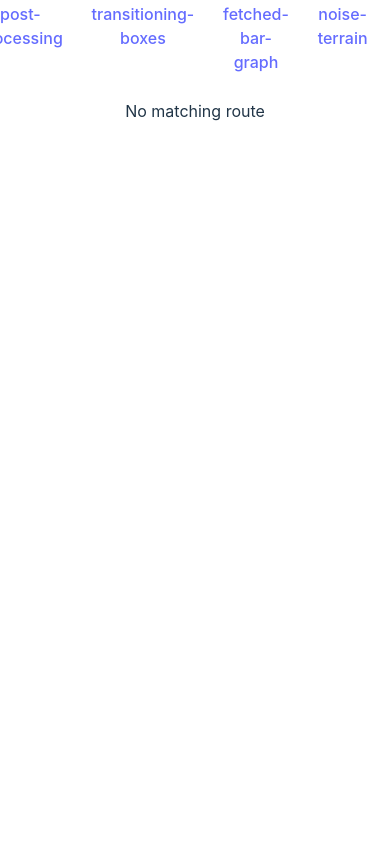
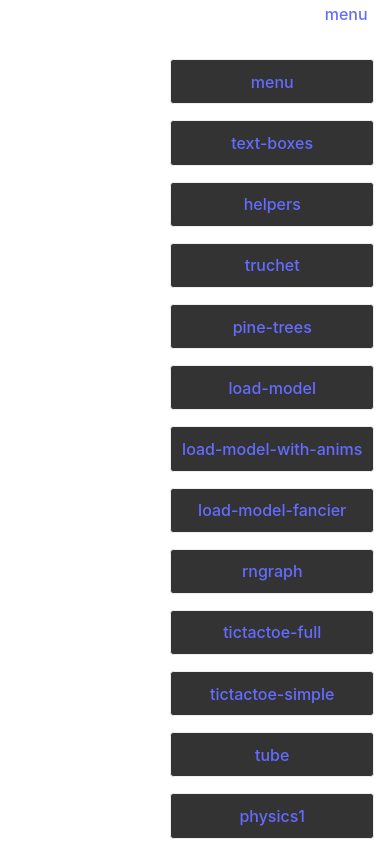
Before and after one commit to nbogie/react-three-fiber-experiments, a React (Vite) app: page /#/menu in a window 390 px wide. Shown: the top 844 px of the page. Built offline with nearby package versions, Linux system fonts and the light colour scheme.

Commit message:
CSS to show only a link to menu when on mobile.

```diff
--- a/src/Layout.tsx
+++ b/src/Layout.tsx
@@ -6,19 +6,11 @@ export function Layout() {
     return <React.Fragment>
         {/* A "layout route" is a good place to put markup you want to
           share across all the pages on your site, like navigation. */}
-        <nav>
-            <ul>
-                <li>
-                    <Link to="/">Index</Link>
-                </li>
-                {myRoutes.map(oneRoute =>
-                    <li key={oneRoute.path}>
-                        <Link to={"/" + oneRoute.path}>{oneRoute.path}</Link>
-                    </li>
-                )}
 
-            </ul>
-        </nav>
+        {/* only one of these will be shown */}
+        {/* TODO: perhaps it is confusing to have two nav sections - not enough to hide one with CSS */}
+        <NavMenu className="topMenu" />
+        <SimplifiedTopMenu />
 
         {/* An <Outlet> renders whatever child route is currently active,
           so you can think about this <Outlet> as a placeholder for
@@ -26,3 +18,39 @@ export function Layout() {
         <Outlet />
     </React.Fragment>;
 }
+
+interface NavMenuProps {
+    className: string;
+}
+export function NavMenu(props: NavMenuProps) {
+    return <nav className={props.className}>
+        <ul>
+            {
+                myRoutes.map(oneRoute => (
+                    <li key={oneRoute.path}>
+                        <Link to={"/" + oneRoute.path}>{oneRoute.path}</Link>
+                    </li>
+                )
+                )
+            }
+        </ul>
+    </nav>;
+}
+
+
+export function SimplifiedTopMenu() {
+    return (
+        <nav className={"simplifiedTopMenu"}>
+            <ul>
+                {
+                    myRoutes.filter(oneRoute => oneRoute.path === "menu").map(oneRoute => (
+                        <li key={oneRoute.path}>
+                            <Link to={"/" + oneRoute.path}>{oneRoute.path}</Link>
+                        </li>
+                    )
+                    )
+                }
+            </ul>
+        </nav>
+    );
+}
--- a/src/MyRoutes.tsx
+++ b/src/MyRoutes.tsx
@@ -4,6 +4,7 @@ import { HelpersDemo } from './components/HelpersDemo';
 import LoadModelDemo from './components/loadModel/LoadModelDemo';
 import LoadModelFancierDemo from './components/loadModelFancier/LoadModelFancierDemo';
 import LoadModelWithAnimsDemo from './components/loadModelWithAnims/LoadModelWithAnimsDemo';
+import { MainMenu } from './components/MainMenu';
 import { NoiseTerrainDemo } from './components/noiseTerrain/NoiseTerrainDemo';
 import Physics1Demo from './components/physics1/Physics1Demo';
 import PineTreeFieldDemo from './components/pineTrees/PineTreeFieldDemo';
@@ -21,7 +22,8 @@ import { Layout } from './Layout';
 
 
 export const myRoutes = [
-    { path: "text-boxes", element: <TextBoxesDemo /> }
+    { path: "menu", element: <MainMenu /> }
+    , { path: "text-boxes", element: <TextBoxesDemo /> }
     , { path: "helpers", element: <HelpersDemo /> }
     , { path: "truchet", element: <TruchetDemo /> }
     , { path: "pine-trees", element: <PineTreeFieldDemo /> }
--- a/src/components/App.css
+++ b/src/components/App.css
@@ -125,6 +125,7 @@ h2 {
   margin-bottom: 1rem;
 }
 
+
 nav {
   margin-right: 1rem;
 }
@@ -144,3 +145,32 @@ nav ul {
   justify-content: flex-end;
   gap: 1rem;
 }
+
+nav.simplifiedTopMenu {
+  display: none;
+}
+
+@media screen and (max-width: 768px) {
+  nav.topMenu {
+    display: none
+  }
+
+  nav.simplifiedTopMenu {
+    display: block;
+  }
+}
+
+nav.mainMenuPage ul {
+  margin-top: 2rem;
+  flex-direction: row;
+  flex-wrap: wrap;
+  min-width: 20rem;
+  /* align-items: center; */
+}
+
+nav.mainMenuPage ul li {
+  min-width: 12rem;
+  padding: 0.6rem 0.3rem;
+  background: #333;
+  border: 1px solid #eee;
+}
--- /dev/null
+++ b/src/components/MainMenu.tsx
@@ -0,0 +1,7 @@
+import { NavMenu } from "../Layout";
+
+export function MainMenu(): JSX.Element {
+    return (
+        <NavMenu className="mainMenuPage" />
+    )
+}
```
